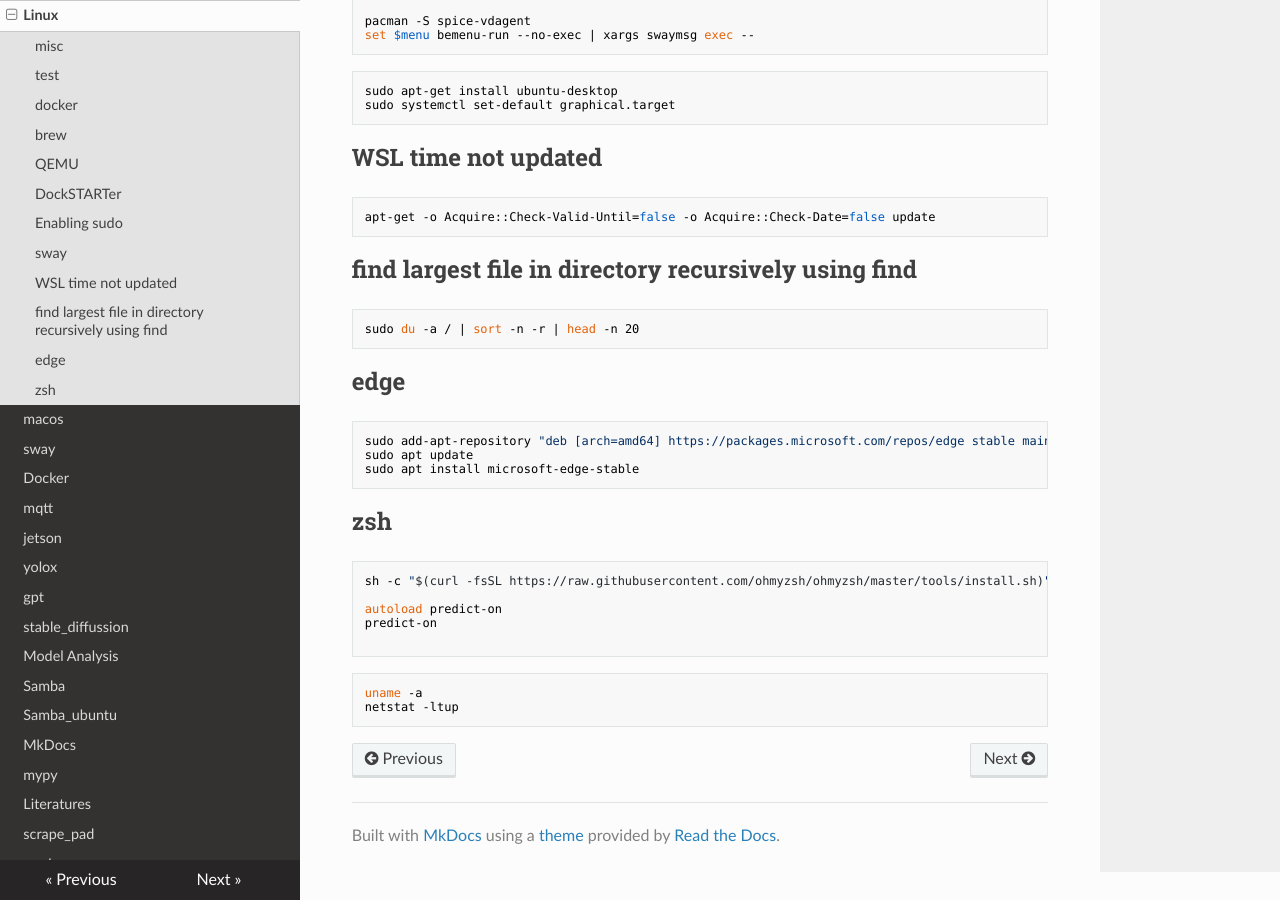
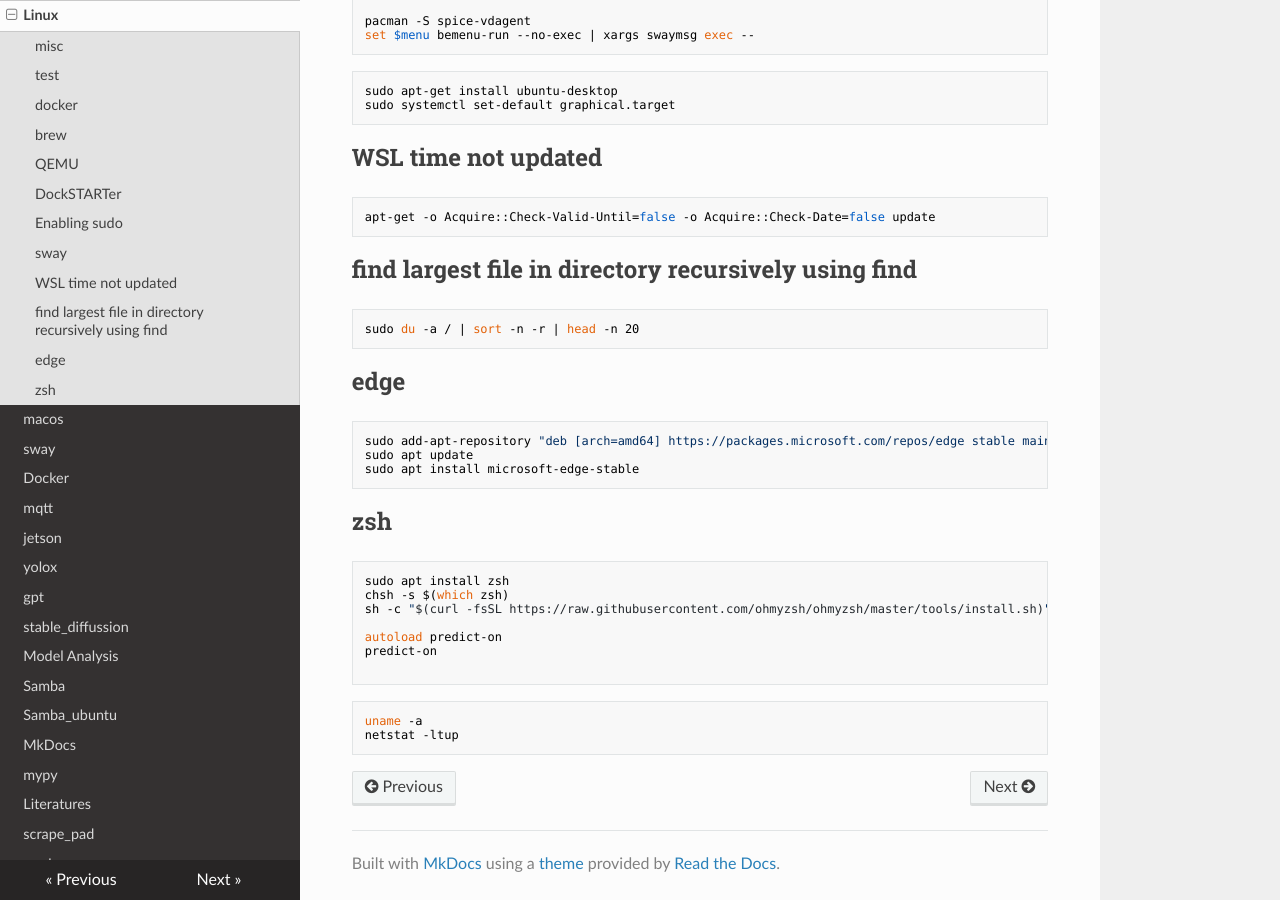
Before and after one commit to furyhawk/124c41, an MkDocs documentation site: the page built from docs/linux.md, in a window 1280 px wide and 900 px high, scrolled down 1347 px. Built offline with MkDocs 1.6.1, drawn with Linux system fonts in a browser that asks for light colours; nearby versions of some CDN libraries.

Commit message:
Update linux.md and ssh.md with installation and configuration instructions

````diff
--- a/docs/linux.md
+++ b/docs/linux.md
@@ -86,6 +86,8 @@ sudo apt install microsoft-edge-stable
 ## zsh
 
 ```sh
+sudo apt install zsh
+chsh -s $(which zsh)
 sh -c "$(curl -fsSL https://raw.githubusercontent.com/ohmyzsh/ohmyzsh/master/tools/install.sh)"
 
 autoload predict-on
````
Also changed, not shown: docs/ssh.md (+5 -3 lines), assets/htop-bottom.png (added), assets/htop-top.png (added).
